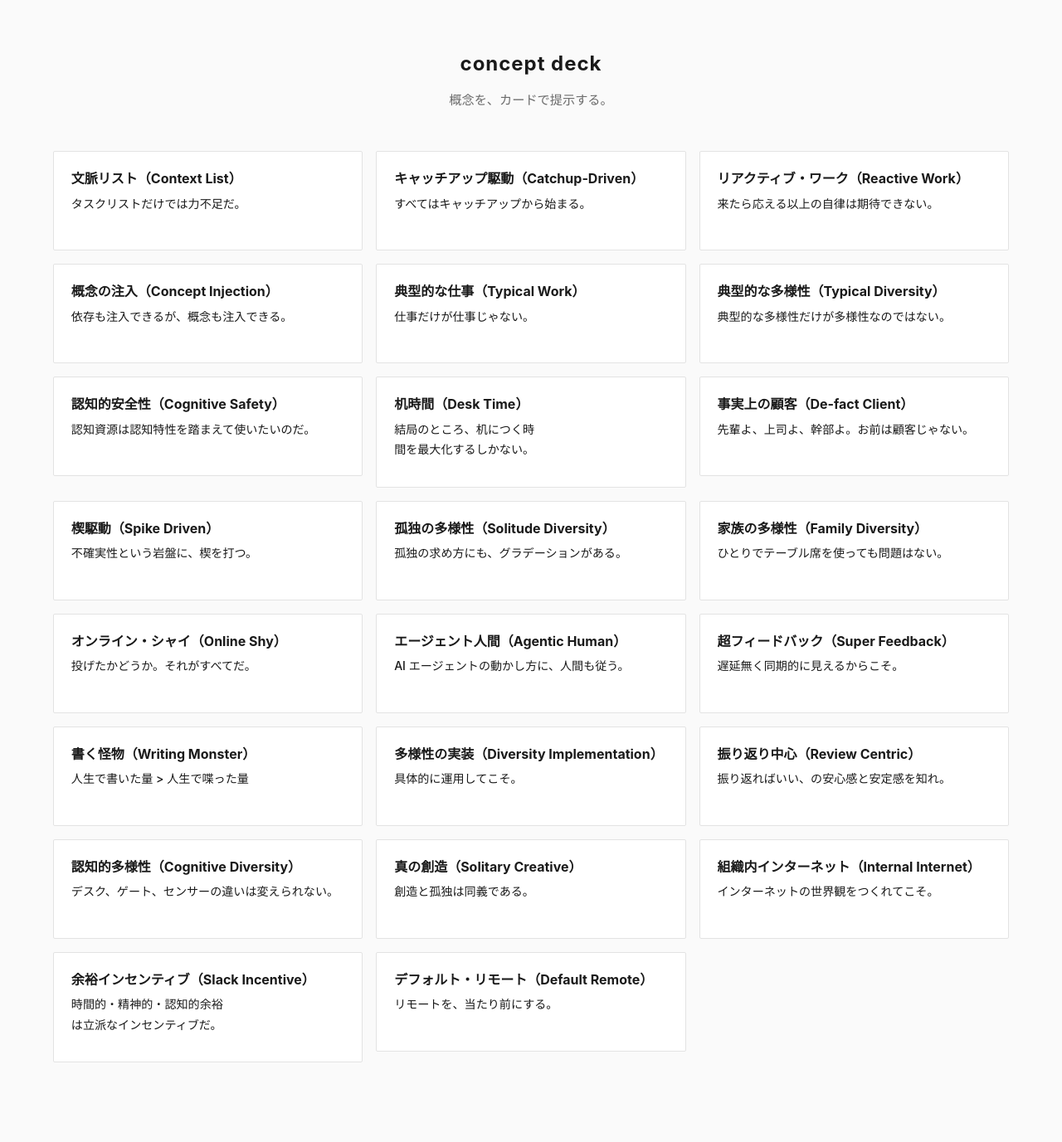
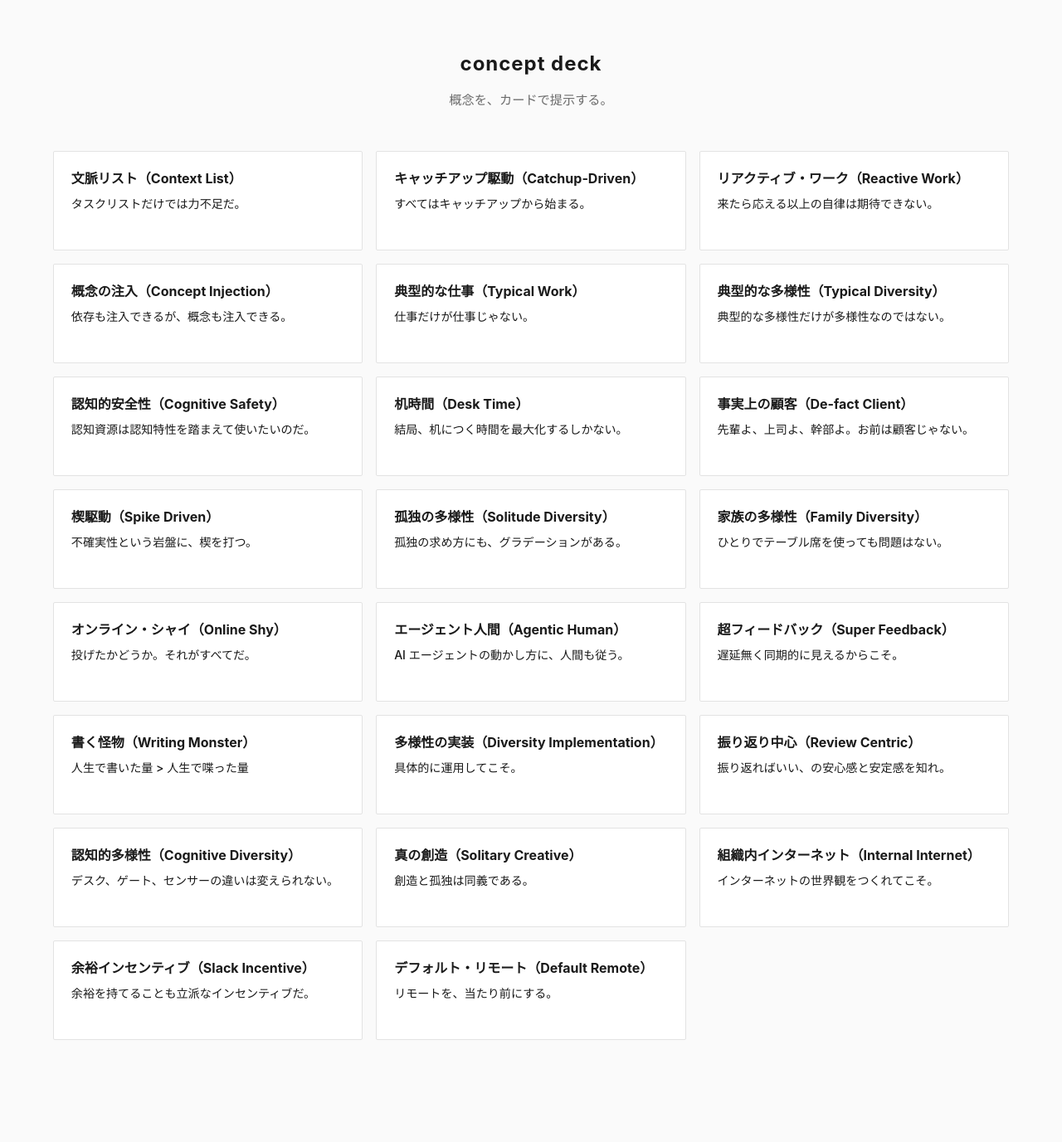
Before and after one commit to stakiran/concept-field, a Jekyll site: the page built from docs/index.html, in a window 1280 px wide. Shown: the whole page at 83% size. Built offline with Jekyll 4.4.1, drawn with Linux system fonts in a browser that asks for light colours; after the commit the page ends 1350 px from its top, so only the background shows below that.

Commit message:
fix wrap

```diff
--- a/docs/_cards/desk-time.md
+++ b/docs/_cards/desk-time.md
@@ -1,4 +1,4 @@
 ---
 ---
 # 机時間（Desk Time）
-## 結局のところ、机につく時間を最大化するしかない。
+## 結局、机につく時間を最大化するしかない。
--- a/docs/_cards/slack-incentive.md
+++ b/docs/_cards/slack-incentive.md
@@ -1,4 +1,7 @@
 ---
 ---
 # 余裕インセンティブ（Slack Incentive）
-## 時間的・精神的・認知的余裕は立派なインセンティブだ。
+## 余裕を持てることも立派なインセンティブだ。
+### 時間的余裕
+### 精神的余裕
+### 認知的余裕
```
